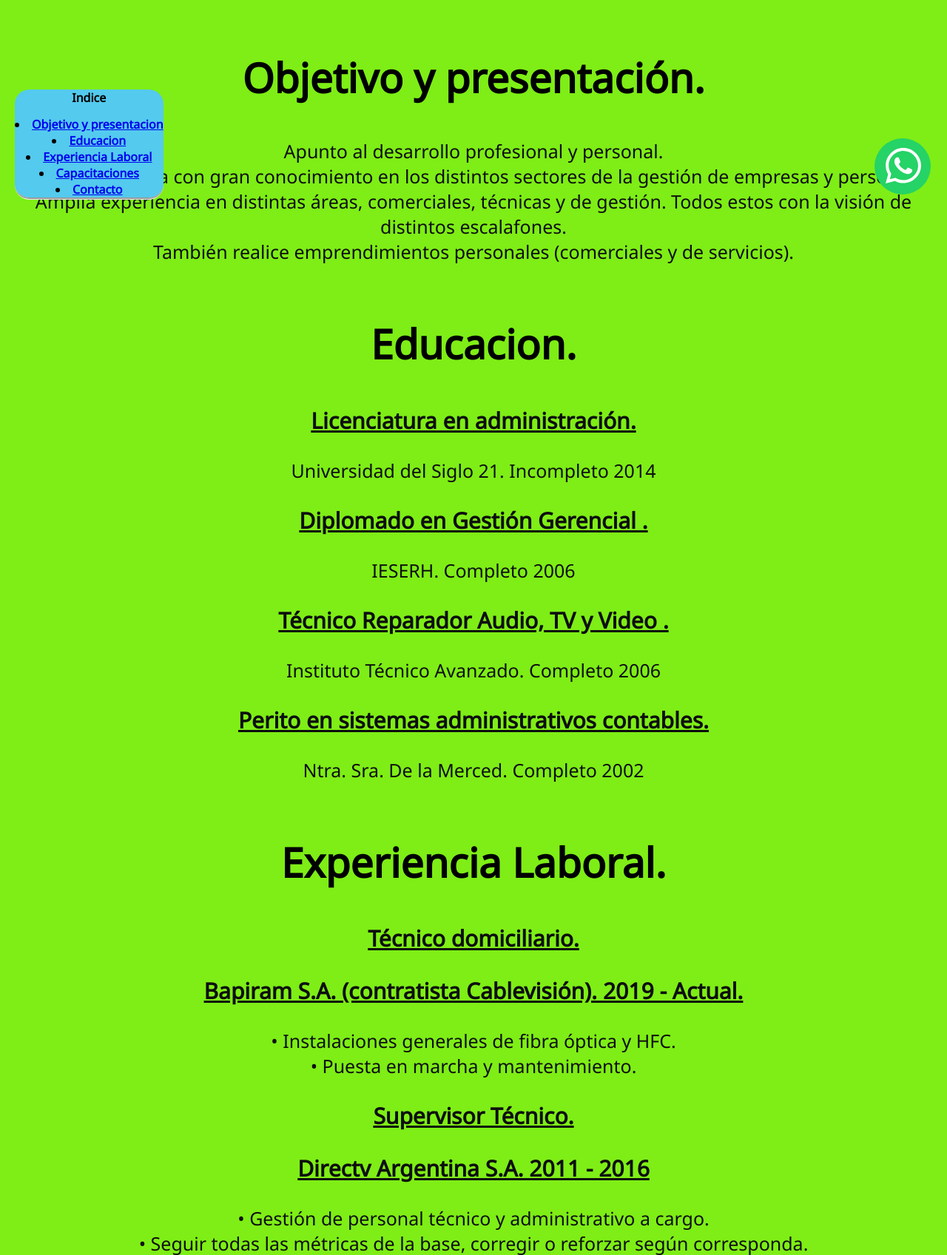
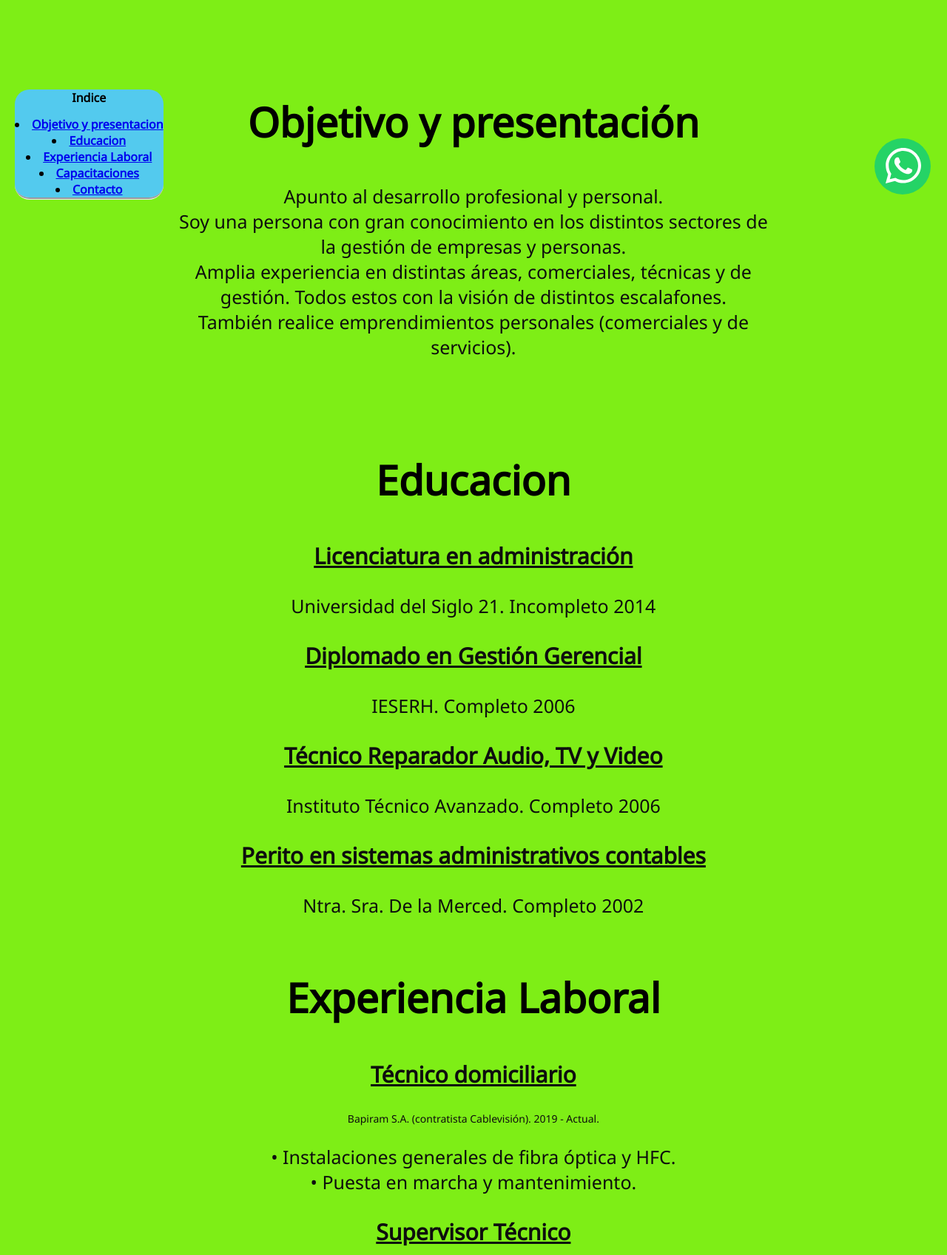
Before and after one commit to IvanSliuzas/cv, a plain HTML site: page index.html in a window 1280 px wide. Shown: the part 510-2207 px from the top of the page at 74% size. Drawn offline with Linux system fonts and the light colour scheme.

Commit message:
Update index.html

```diff
--- a/index.html
+++ b/index.html
@@ -29,43 +29,50 @@
     <li><a href="#4">Capacitaciones</a></li>
     <li><a href="#5">Contacto</a></li>
   </div>
+        <div class="row">
+        <div class="col-2"></div>
+        <div class="col-8"><h2 id="1">Objetivo y presentación</h2>
 
-
-    <h2 id="1">Objetivo y presentación.</h2>
-    <p id="Contenido">Apunto al desarrollo profesional y personal.<br>
+              <p id="Contenido">Apunto al desarrollo profesional y personal.<br>
 
       Soy una persona con gran conocimiento en los distintos sectores de la gestión de empresas y personas.<br>
 
       Amplia experiencia en distintas áreas, comerciales, técnicas y de gestión. Todos estos con la visión de distintos escalafones.<br>
 
       También realice emprendimientos personales (comerciales y de servicios).
-        </p>
+        </p></div>
+        <div class="col-2"></div>
+</div>
 
-    <h2 id="2">Educacion.</h2>
+</div>
+  <div class="row">
+  <div class="col-2"></div>
+  <div class="col-8">
+    <h2 id="2">Educacion</h2>
 
-    <p id="Titulo">Licenciatura en administración.</p>
+    <p id="Titulo">Licenciatura en administración</p>
     <p id="Contenido">Universidad del Siglo 21. Incompleto 2014</p>
 
-    <p id="Titulo">Diplomado en Gestión Gerencial .</p>
+    <p id="Titulo">Diplomado en Gestión Gerencial</p>
     <p id="Contenido">IESERH. Completo 2006</p>
 
-    <p id="Titulo">Técnico Reparador Audio, TV y Video .</p>
+    <p id="Titulo">Técnico Reparador Audio, TV y Video</p>
     <p id="Contenido">Instituto Técnico Avanzado. Completo 2006</p>
 
-    <p id="Titulo">Perito en sistemas administrativos contables.</p>
+    <p id="Titulo">Perito en sistemas administrativos contables</p>
     <p id="Contenido">Ntra. Sra. De la Merced. Completo 2002</p>
 
-    <h2 id="3">Experiencia Laboral.</h2>
+    <h2 id="3">Experiencia Laboral</h2>
 
-    <p id="Titulo">Técnico domiciliario.</p>
-    <p id="Titulo">Bapiram S.A. (contratista Cablevisión). 2019 - Actual.</p>
+    <p id="Titulo">Técnico domiciliario</p>
+    <p id="Titulo2">Bapiram S.A. (contratista Cablevisión). 2019 - Actual.</p>
     <p id="Contenido">
         •    Instalaciones generales de fibra óptica y HFC.<br>
         •   Puesta en marcha y mantenimiento.
         </p>
 
-    <p id="Titulo">Supervisor Técnico.</p>
-    <p id="Titulo">Directv Argentina S.A. 2011 - 2016</p>
+    <p id="Titulo">Supervisor Técnico</p>
+    <p id="Titulo2">Directv Argentina S.A. 2011 - 2016</p>
     <p id="Contenido">
         •	Gestión de personal técnico y administrativo a cargo.<br>
         •	Seguir todas las métricas de la base, corregir o reforzar según corresponda.<br>
@@ -78,8 +85,8 @@
         •	Control de calidad.
         </p>
 
-    <p id="Titulo">Técnico Satelital.</p>
-    <p id="Titulo">Directv Argentina S.A. (contratista). 2006 - 2011</p>
+    <p id="Titulo">Técnico Satelital</p>
+    <p id="Titulo2">Directv Argentina S.A. (contratista). 2006 - 2011</p>
     <p id="Contenido">
         •	Técnico seleccionado para instalaciones referidas (Instalaciones que requieren alta calidad de trabajo y atención).<br>
         •	Formación de nuevos empleados.<br>
@@ -89,11 +96,16 @@
         •	Control de calidad.<br>
         •	MDU. Multiple-Dwelling Unit.<br>
         •	Formación de nuevos empleados.
-        </p>
+        </p></div>
+        <div class="col-2"></div>
+</div>
 
 
-
-    <h2 id="4">Capacitaciones.</h2>
+</div>
+    <div class="row">
+    <div class="col-2"></div>
+    <div class="col-8">
+    <h2 id="4">Capacitaciones</h2>
     <p id="Contenido">
         •	HTML, Css y JavaScritp, principiante.<br>
         •	Paquete Office Manejo Avanzado.<br>
@@ -109,9 +121,11 @@
         •	Problem Solving.<br>
         •	Six Sigma.<br>
         •	Formación de formadores.
-        </p>
+        </p></div>
+        <div class="col-2"></div>
+</div>
 
-    <h2 id="5">Contacto.</h2>
+    <h2 id="5">Contacto</h2>
     <p id="Contacto">
         Celular: 543415698689<br>
         Mail: ivansliuzas@hotmail.com<br>
```
